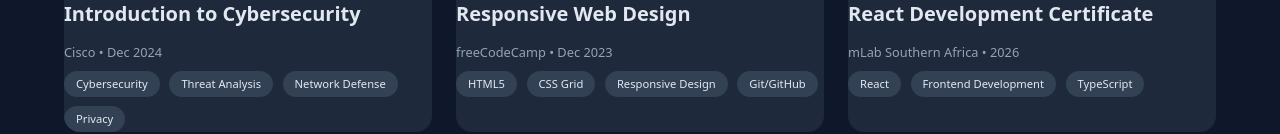
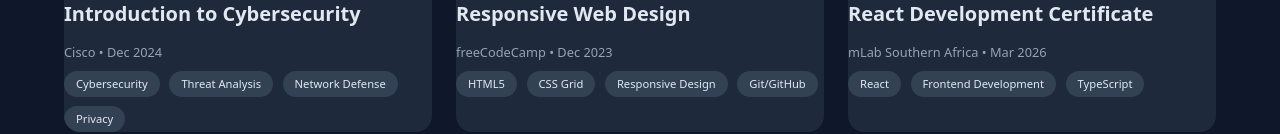
Before and after one commit to MasalaGift/masala-portfolio, a React (Vite) app: page / in a window 1280 px wide. Shown: the part 3896-4030 px from the top of the page. Built offline with nearby package versions, Linux system fonts and the light colour scheme.

Commit message:
feat: add downloadable resume

```diff
--- a/src/components/hero/Hero.tsx
+++ b/src/components/hero/Hero.tsx
@@ -41,7 +41,7 @@
         }}
       >
         <button onClick={scrollToProjects} className="btn">View Projects</button>
-        <a href="/resume/Masala_Ratshili_CV.pdf" className="btn" download>Download CV</a>
+        <a href="/resume/masala-ratshili-cv.pdf" className="btn" download>Download CV</a>
         <a href="https://github.com/MasalaGift" className="btn" target="_blank" rel="noopener noreferrer">GitHub</a>
         <a href="https://linkedin.com/in/giftratshili" className="btn" target="_blank" rel="noopener noreferrer">LinkedIn</a>
       </div>
--- a/src/data/certifications.ts
+++ b/src/data/certifications.ts
@@ -49,7 +49,7 @@
     id: "react-cert-mlab",
     title: "React Development Certificate",
     issuer: "mLab Southern Africa",
-    date: "2026",
+    date: "Mar 2026",
     skills: ["React", "Frontend Development", "TypeScript"],
     image: "/certificates/mLab.png",
     link: "https://codetribe.mlab.co.za/verify-student/94f35d85-b25d-4364-83c4-6fd8157fb286"
```
Also changed, not shown: 1 other file (tests, documents, lock files or other folders).
